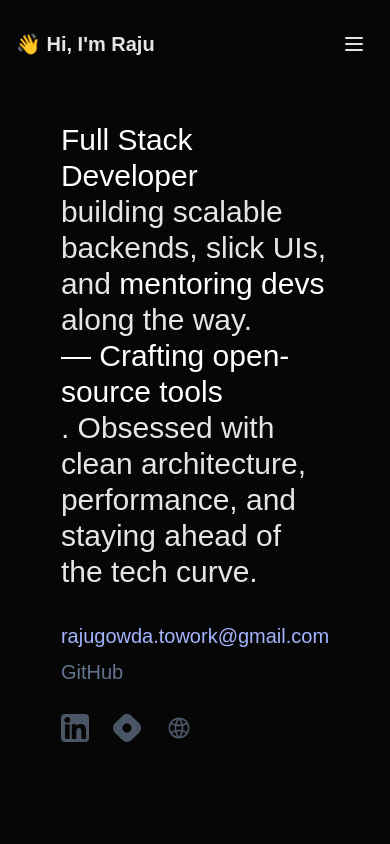
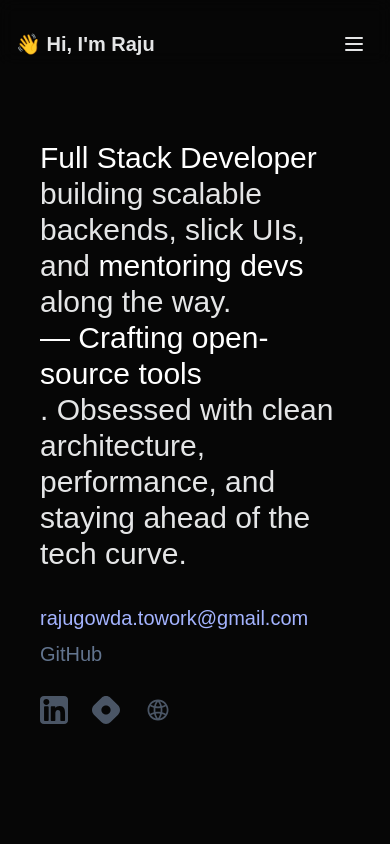
Before and after one commit to rajumb0232/minimalistic-portfolio-using-svelte, a Svelte app: page / in a window 390 px wide. Shown: the top 844 px of the page. Built offline with nearby package versions, Linux system fonts and the light colour scheme; a web font is replaced by a local one.

Commit message:
feat: restructure main layout for improved responsiveness and alignment

```diff
--- a/src/App.svelte
+++ b/src/App.svelte
@@ -10,15 +10,16 @@
 
 <Navbar />
 
-<main
-  class="font-selected px-10 mx-auto max-w-5xl flex flex-col justify-center items-center"
->
-  <Hero />
-  <Explore />
-  <Blogs />
-  <Testimonials />
-  <Contact />
+<main class="font-selected w-full">
+  <div class="max-w-5xl mx-auto px-4 md:px-6 lg:px-8">
+    <Hero />
+    <Explore />
+    <Blogs />
+    <Testimonials />
+    <Contact />
+  </div>
 </main>
+
 <Footer />
 
 <style>
```
